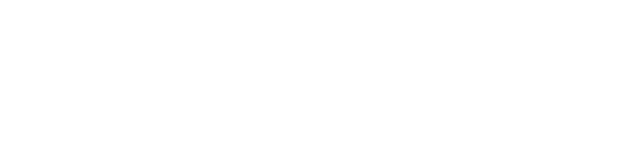
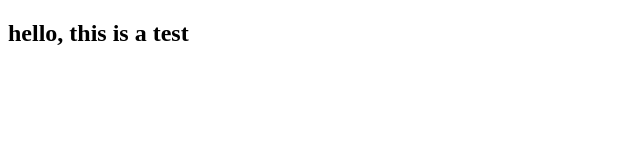
Before and after one commit to JeonghakHeo/Test, a plain HTML site: page index.html in a window 1280 px wide. Shown: the whole page, without its empty margins (0-640 px from the left). Drawn offline with Linux system fonts and the light colour scheme.

Commit message:
added heading in index file

```diff
--- a/index.html
+++ b/index.html
@@ -3,6 +3,7 @@
   <head>
     <meta charset="utf-8">
     <title>Test</title>
+    <h2>hello, this is a test</h2>
   </head>
   <body>
 
```
